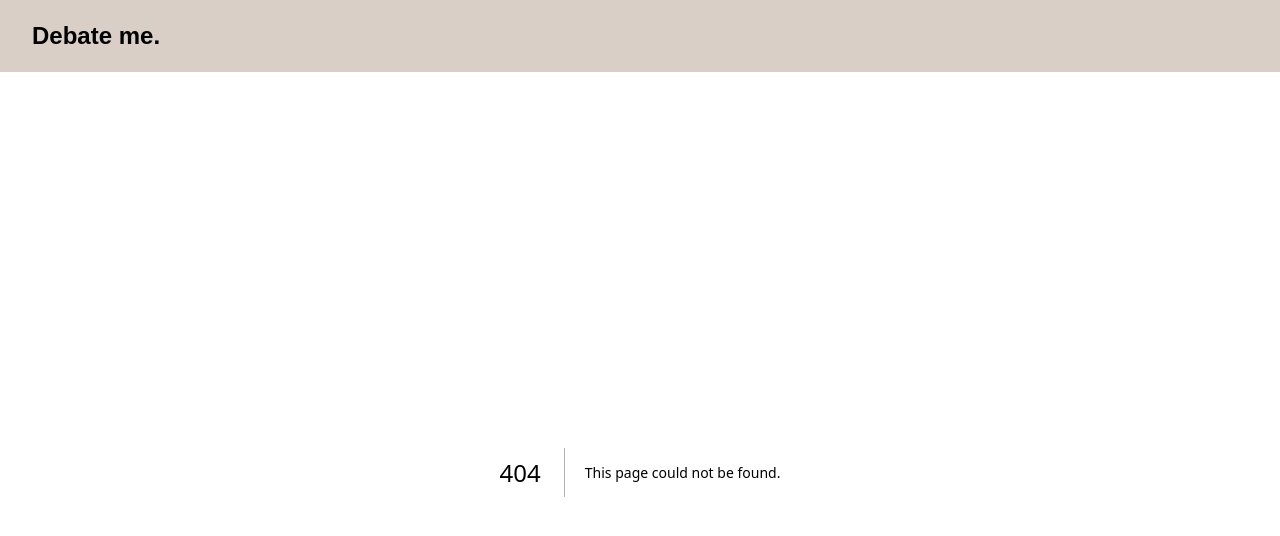
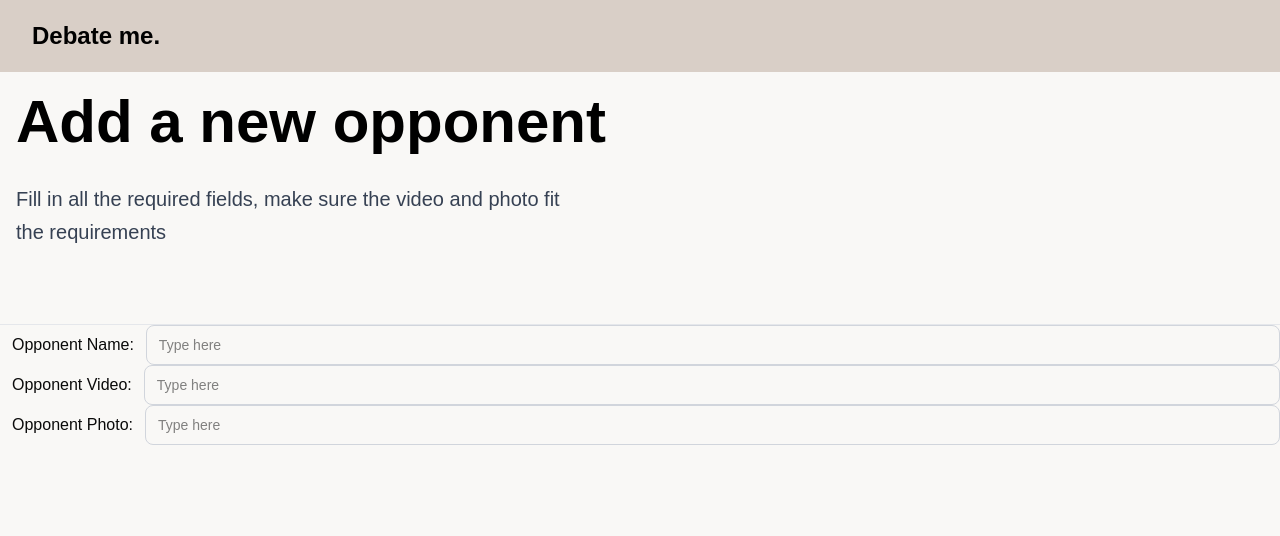
Before and after one commit to KinnonBroekhuizen/DebateMe, a Next.js app: page /addOpponent in a window 1280 px wide. Before the commit this address had no page. Shown: the top 536 px of the page. Built offline with nearby package versions, Linux system fonts and the light colour scheme; what tailwindcss-animated would draw is missing.

Commit message:
Started the new ooponent page

```diff
--- /dev/null
+++ b/app/addOpponent/page.tsx
@@ -0,0 +1,51 @@
+"use client";
+import { useRef, useEffect, useState } from 'react';
+import { supabase } from '@/lib/supabase';
+
+export default function addOpponent(){
+    const [nameInput, setNameInput] = useState("");
+    const [videoInput, setVideoInput] = useState("");
+    const [photoInput, setPhotoInput] = useState("");
+    return(
+        <main>
+            <div className='h-sreen-200'>
+                <div className="px-4 py-3 border-b border-gray-200 shrink-0">
+                    <h2 className="text-6xl font-extrabold text-black leading-tight mb-6 animate-fade-down animate-once animate-ease-out">
+                        Add a new opponent
+                    </h2>
+                    <p className="text-xl text-gray-700 mb-16 max-w-xl leading-relaxed animate-fade-down animate-once animate-ease-out animate-delay-500">
+                        Fill in all the required fields, make sure the video and photo fit the requirements
+                    </p>
+                </div>
+                <div className='flex'>
+                    <p className='px-3 py-2'>Opponent Name:</p>
+                    <input
+                    className="flex-1 border border-gray-300 rounded-lg px-3 py-2 text-sm outline-none focus:ring-2 focus:ring-blue-400"
+                    placeholder="Type here"
+                    value={nameInput}
+                    onChange={(e) => setNameInput(e.target.value)}
+                    />
+                </div>
+                <div className='flex'>
+                    <p className='px-3 py-2'>Opponent Video:</p>
+                    <input
+                    className="flex-1 border border-gray-300 rounded-lg px-3 py-2 text-sm outline-none focus:ring-2 focus:ring-blue-400"
+                    placeholder="Type here"
+                    value={videoInput}
+                    onChange={(e) => setVideoInput(e.target.value)}
+                    />
+                </div>
+                <div className='flex'>
+                    <p className='px-3 py-2'>Opponent Photo:</p>
+                    <input
+                    className="flex-1 border border-gray-300 rounded-lg px-3 py-2 text-sm outline-none focus:ring-2 focus:ring-blue-400"
+                    placeholder="Type here"
+                    value={photoInput}
+                    onChange={(e) => setPhotoInput(e.target.value)}
+                    />
+                </div>
+
+            </div>
+        </main>
+    )
+}
--- a/app/page.tsx
+++ b/app/page.tsx
@@ -31,6 +31,16 @@ export default function Home() {
             <button className="bg-gray-300 hover:bg-gray-400 text-gray-700 font-semibold px-6 py-3 rounded-md transition-colors">
               View On Github
             </button>
+            <Link
+              href="/addOpponent"
+              className="font-semibold px-6 py-3 rounded-md transition-opacity hover:opacity-90"
+              style={{
+                background: "var(--primary)",
+                color: "black",
+              }}
+            >
+              Add Opponent
+            </Link>
           </div>
         </div>
 
```
